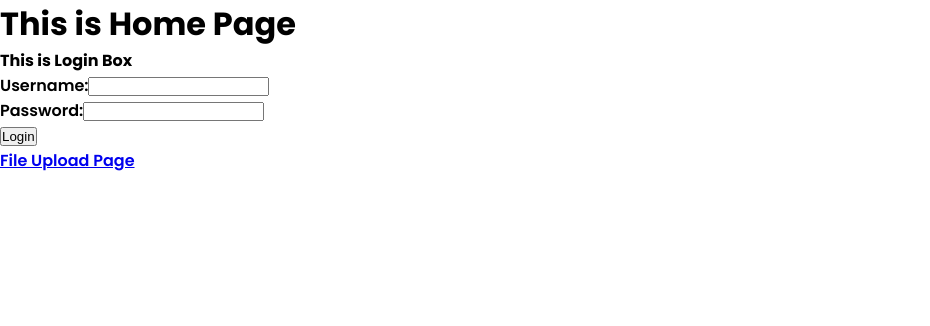
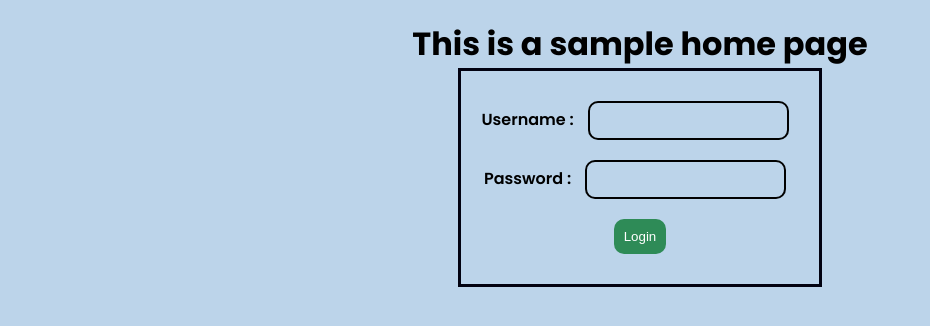
Before and after one commit to alengeorge-26/icd_reader_client, a React (Vite) app in the folder client/: page / in a window 1280 px wide. Shown: the top 326 px of the page, without its empty margins (0-930 px from the left). Built offline with nearby package versions, Linux system fonts and the light colour scheme.

Commit message:
Open the URL of file from AWS S3

```diff
--- a/client/src/App.jsx
+++ b/client/src/App.jsx
@@ -1,7 +1,6 @@
 import { BrowserRouter,Routes, Route} from "react-router-dom";
-import FileUploadPage from "./pages/FileUploadPage";
-import HomePage from "./pages/HomePage";
-
+import HomePage from "./pages/HomePage/HomePage";
+import FileUploadPage from "./pages/FileUploadPage/FileUploadPage";
 function App() {
   return (
     <>
--- a/client/src/components/fileUploader/FileUploader.jsx
+++ b/client/src/components/fileUploader/FileUploader.jsx
@@ -1,9 +1,10 @@
 import { useState } from 'react'
-import './fileUploader.module.css'
+import styles from './fileuploader.module.css'
 import icd_server from '../../url/icd_server';
 const FileUploader = () => {
   const [filename, setFilename] = useState('Please select a file');
   const [file,setFile]=useState();
+  const [url,setUrl]=useState('');
 
   const handleFileChange = (e) => {
     e.preventDefault();
@@ -25,20 +26,23 @@ const FileUploader = () => {
         }
       });
 
-      console.log(res.data);
+      setUrl(res.data.file_url);
     }catch{
       console.error("Error calling the API");
     }
   }
 
   return (
-    <div>
-      <h4>This is File Uploader component</h4>
-      <div>
+    <div className={styles.fileUploaderForm}>
+
+      <div className={styles.fileInput}>
         <label htmlFor="file">Select a file : </label>
         <input id="file" type="file" onChange={handleFileChange} placeholder={filename}/>
       </div>
+
       <button onClick={uploadFile}>Upload</button>
+
+      {url && <button onClick={()=>window.open(url)}>Open URL</button>}
     </div>
   )
 }
--- a/client/src/components/fileUploader/fileuploader.module.css
+++ b/client/src/components/fileUploader/fileuploader.module.css
@@ -0,0 +1,30 @@
+.fileUploaderForm{
+    padding: 20px;
+    display: flex;
+    flex-direction: column;
+    align-items: center;
+    gap: 20px;
+}
+
+.fileInput{
+    border-radius: 10px;
+    padding: 10px;
+    background: sandybrown;
+}
+
+.fileInput input,.fileInput label{
+    outline: none;
+    background: sandybrown;
+    margin: 10px;
+    cursor: pointer;
+}
+
+.fileUploaderForm button{
+    width:30%;
+    padding: 10px;
+    border-radius: 10px;
+    border: none;
+    background: seagreen;
+    color: white;
+    cursor: pointer;
+}
--- a/client/src/components/loginBox/LoginBox.jsx
+++ b/client/src/components/loginBox/LoginBox.jsx
@@ -1,6 +1,7 @@
 import icd_server from "../../url/icd_server"
 import { useState } from "react";
 import { useNavigate } from "react-router-dom";
+import styles from './loginbox.module.css'
 
 const LoginBox = () => {
   const [username, setUserName] = useState("");
@@ -27,12 +28,11 @@ const LoginBox = () => {
 };
 
   return (
-    <div>
-      <h4>This is Login Box</h4>
-      <div>
-      <form onSubmit={loginFunc}>
+
+    <div className={styles.loginContainer}>
+      <form onSubmit={loginFunc} className={styles.loginForm}>
         <div>
-          <label>Username:</label>
+          <label>Username : </label>
           <input
             type="text"
             value={username}
@@ -40,7 +40,7 @@ const LoginBox = () => {
           />
         </div>
         <div>
-          <label>Password:</label>
+          <label>Password : </label>
           <input
             type="password"
             value={password}
@@ -48,11 +48,10 @@ const LoginBox = () => {
           />
         </div>
 
-        {error && <p style={{ color: 'red' }}>{error}</p>}
+        {error && <p style={{ color: '#C70039 ' }}>{error}</p>}
 
         <button type="submit">Login</button>
       </form>
-      </div>
     </div>
   )
 }
--- /dev/null
+++ b/client/src/components/loginBox/loginbox.module.css
@@ -0,0 +1,32 @@
+.loginContainer{
+    display: flex;
+    flex-direction: column;
+    border: 3px solid rgba(2, 2, 17, 0.995);
+    padding: 20px;
+}
+
+.loginForm{
+    display: flex;
+    flex-direction: column;
+    align-items: center;
+}
+
+.loginForm input{
+    outline: none;
+    border: 2px solid rgba(0, 0, 0, 0.995);
+    padding: 10px;
+    border-radius: 10px;
+    margin: 10px;
+}
+
+.loginForm button{
+    font-weight: 500;
+    outline: none;
+    border: none;
+    padding: 10px;
+    border-radius: 10px;
+    margin: 10px;
+    cursor: pointer;
+    background: seagreen;
+    color: white;
+}
--- a/client/src/pages/FileUploadPage.jsx
+++ /dev/null
@@ -1,14 +0,0 @@
-import FileUploader from "../components/FileUploader/fileUploader"
-import { Link } from "react-router-dom"
-
-const FileUploadPage = () => {
-  return (
-    <>
-        <h2>This page is to upload files</h2>
-        <FileUploader />
-        <li style={{listStyleType: "none"}}><Link to="/">Home</Link></li>
-    </>
-  )
-}
-
-export default FileUploadPage;
--- a/client/src/pages/HomePage.jsx
+++ /dev/null
@@ -1,14 +0,0 @@
-import LoginBox from "../components/loginBox/LoginBox"
-import { Link } from "react-router-dom"
-
-const HomePage = () => {
-  return (
-    <div>
-      <h1>This is Home Page</h1>
-      <LoginBox/>
-      <li style={{listStyleType: "none"}}><Link to="/fileuploader">File Upload Page</Link></li>
-    </div>
-  )
-}
-
-export default HomePage
--- /dev/null
+++ b/client/src/pages/fileUploadPage/FileUploadPage.jsx
@@ -0,0 +1,15 @@
+import FileUploader from "../../components/fileUploader/FileUploader"
+import { Link } from "react-router-dom"
+import styles from "./fileUploadPage.module.css"
+
+const FileUploadPage = () => {
+  return (
+    <div className={styles.homeContainer}>
+        <h1>This a page is to upload files</h1>
+        <FileUploader />
+        <li style={{listStyleType: "none"}}><Link to="/">Home</Link></li>
+    </div>
+  )
+}
+
+export default FileUploadPage;
--- /dev/null
+++ b/client/src/pages/fileUploadPage/fileuploadpage.module.css
@@ -0,0 +1,8 @@
+.homeContainer{
+    background-color: rgb(188, 212, 234);
+    display: flex;
+    flex-direction: column;
+    align-items: center;
+    height:100vh;
+    margin-top: 20px;
+}
--- /dev/null
+++ b/client/src/pages/homePage/HomePage.jsx
@@ -0,0 +1,13 @@
+import LoginBox from "../../components/loginBox/LoginBox"
+import styles from './homepage.module.css'
+
+const HomePage = () => {
+  return (
+    <div className={styles.homeContainer}>
+      <h1>This is a sample home page</h1>
+      <LoginBox/>
+    </div>
+  )
+}
+
+export default HomePage
--- /dev/null
+++ b/client/src/pages/homePage/homepage.module.css
@@ -0,0 +1,8 @@
+.homeContainer{
+    background-color: rgb(188, 212, 234);
+    display: flex;
+    flex-direction: column;
+    align-items: center;
+    height:100vh;
+    margin-top: 20px;
+}
--- a/client/src/styles/global.css
+++ b/client/src/styles/global.css
@@ -2,6 +2,7 @@
     margin: 0;
     padding: 0;
     box-sizing: border-box;
+    background-color: rgb(188, 212, 234);
 }
 
 body{
```
